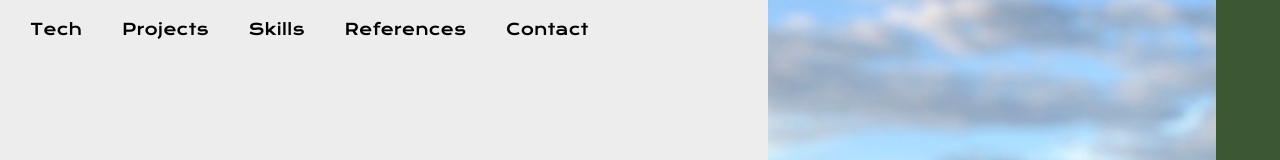
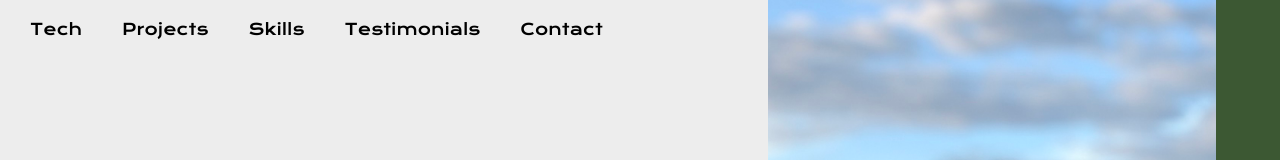
Before and after one commit to almaherris/alma-portfolio, a React (Vite) app: page / in a window 1280 px wide. Shown: the top 160 px of the page. Built offline with nearby package versions, Linux system fonts and the light colour scheme.

Commit message:
updated navbar

```diff
--- a/src/components/sections/NavBar.jsx
+++ b/src/components/sections/NavBar.jsx
@@ -43,7 +43,7 @@ export const NavBar = () => {
           </li>
           <li>
             <a href="#feedback" onClick={closeMenu}>
-              References
+              Testimonials
             </a>
           </li>
           <li>
```
